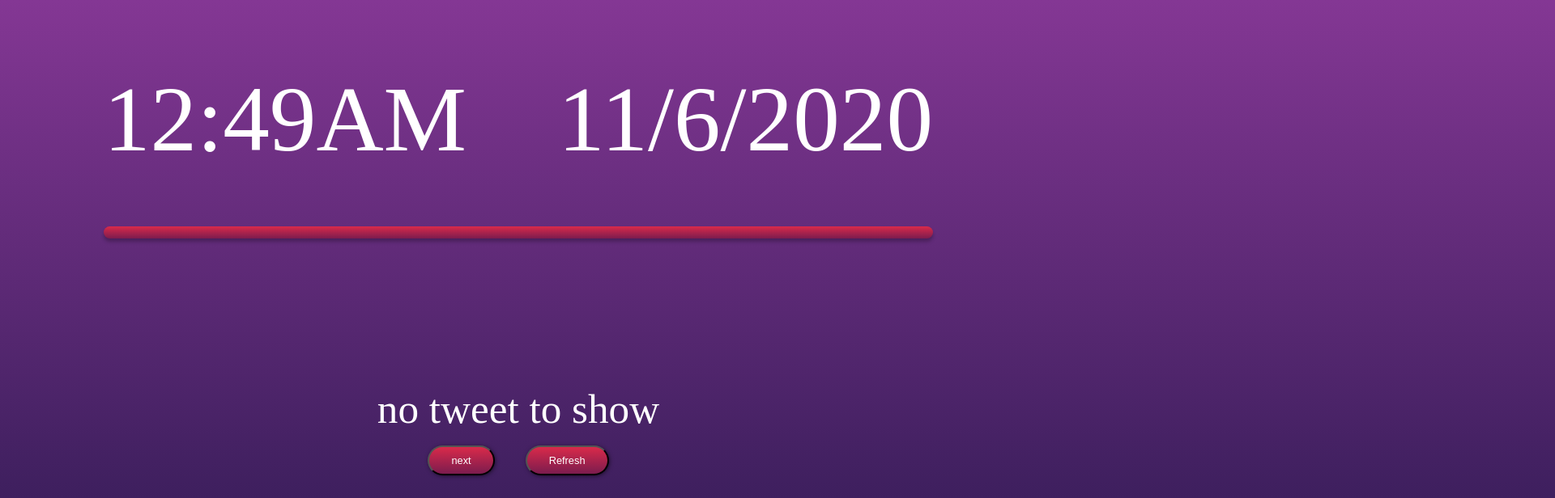
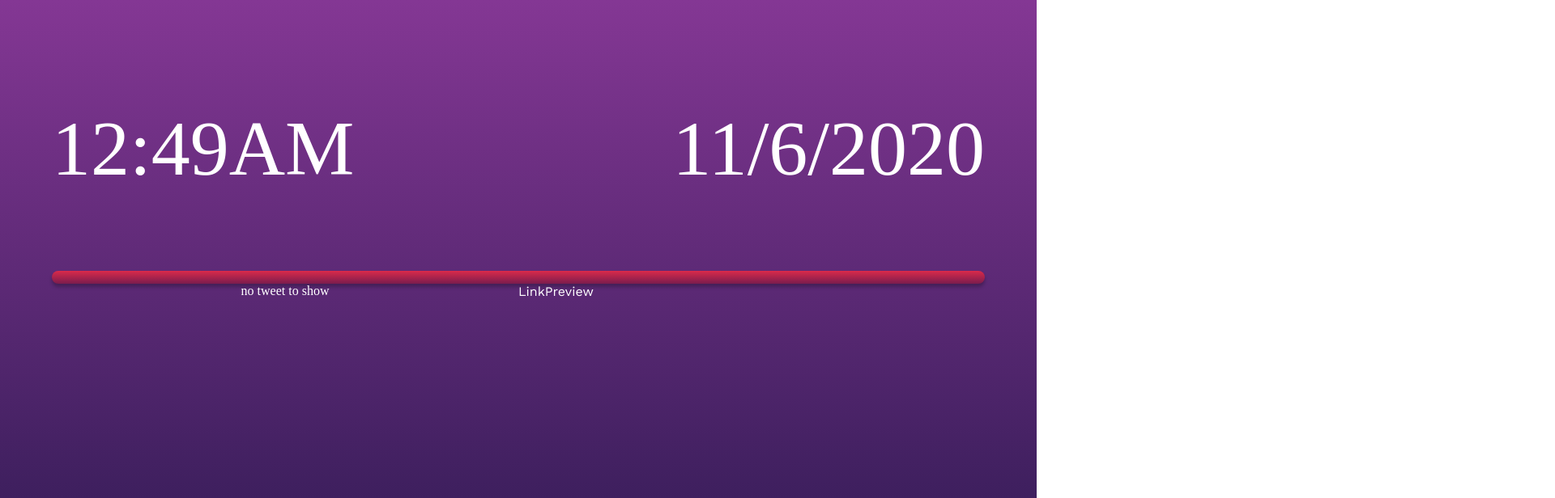
Before and after one commit to benjaminglasser/twitter-frame, a React (Create React App) app: page / in a window 1280 px wide. Shown: the top 616 px of the page at 81% size, 1920 px wide, since content can reach past the window. Built offline with nearby package versions, Linux system fonts and the light colour scheme.

Commit message:
style :pencil:

```diff
--- a/src/App.css
+++ b/src/App.css
@@ -1,6 +1,6 @@
 .App {
 
-  display: -webkit-box;
+  /* display: -webkit-box;
   display: -webkit-flex;
   display: -ms-flexbox;
   display: flex;
@@ -21,6 +21,23 @@
   font-family: 'Gilroy-Light';
   font-size: 3vw;
   line-height: 1vw;
-  color: black;
+  color: black; */
 
 }
+
+main {
+  display: grid;
+  grid-template: min-content 1fr min-content / 1fr 1fr;
+  width: 100%;
+  padding: 2em 4em;
+  box-sizing: border-box;
+}
+
+header {
+  grid-column: 1 / span 2;
+}
+
+.buttons-cnr {
+  grid-column: 1 / span 2;
+  text-align: center;
+}
--- a/src/App.js
+++ b/src/App.js
@@ -1,4 +1,4 @@
-import React, { Component } from 'react';
+import React, { useState, useEffect } from 'react';
 import Tweet from './tweet.js';
 import Upper from "./upper-section";
 import "./upper-section.css";
@@ -7,26 +7,54 @@ import "./clock.css";
 import "./App.css";
 import "./divider.css";
 import "./gradient.css";
+import LinkPreview from "./LinkPreview";
+import axios from 'axios';
 
 
+const initialTweets = [
+]
 
+export default (props) => {
+  const [tweets, setTweets] = useState(initialTweets)
+  const [current, setCurrent] = useState(0)
+  const [loading, setLoading] = useState(false)
 
-class App extends Component {
-  render() {
+  function rehydrateTweets() {
+    setLoading(true)
+    axios.get('http://localhost:8000/latest')
+      .then((response) => {
+        setTweets(response.data);
+        setLoading(false)
+      })
+  }
+
+  const tweet = tweets[current]
+
   return (
     <div className="Gradient">
-      <div>
-        <div><Upper /></div>
-        <div className="Divider" />
-        <Tweet />
-      </div>
+      <main>
+        <header>
+          <Upper />
+          <div className="Divider" />
+        </header>
+        <Tweet tweet={tweet} loading={loading} />
+        <LinkPreview />
+
+        <div className="buttons-cnr">
+          <button
+            className="Button"
+            onClick={e => {
+              setCurrent(current+1)
+              // if we're at the end i.e current === tweets.length - 1...
+              // rehydrateTweets().then(() => setCurrent(0))
+            }}>next</button>
+          <button
+            className="Button"
+            onClick={e => {
+              rehydrateTweets()
+            }}>Refresh</button>
+        </div>
+        </main>
     </div>
-
-
-  );
-  }
+  )
 }
-
-
-
-export default App;
--- /dev/null
+++ b/src/LinkPreview.js
@@ -0,0 +1,9 @@
+import React, { Component } from 'react'
+
+export default (props) => {
+    return (
+        <div>
+            LinkPreview
+        </div>
+    )
+}
--- a/src/divider.css
+++ b/src/divider.css
@@ -1,14 +1,16 @@
 .Divider {
-    position: fixed;
-    bottom: 650px;
-    top: 35%;
-    width: 80vw;
-    height: 1.2vw;
-    right: 0%;
-    left: 10%;
+    /* position: fixed; */
+    /* bottom: 650px; */
+    /* top: 35%; */
+    /* width: 80vw; */
+    /* height: 1.2vw; */
+    /* right: 0%; */
+    /* left: 10%; */
 
     background: linear-gradient(180deg, #DA2A4A 0%, rgba(255, 255, 255, 0) 100%), #7B1C4E;
     box-shadow: 0px 4px 4px rgba(0, 0, 0, 0.25);
     border-radius: 12px;
-    line-height: 1vw;
+    /* line-height: 1vw; */
+
+    height: 1em;
 }
--- a/src/gradient.css
+++ b/src/gradient.css
@@ -1,5 +1,3 @@
 .Gradient {
-    width: 500vw;
-    height: 100vh;
     background-image: linear-gradient(#843794, #29184E);
 }
--- a/src/index.css
+++ b/src/index.css
@@ -1,5 +1,6 @@
 @import url('https://fonts.googleapis.com/css?family=Work+Sans');
 
+html, body, #root, .Gradient, main { height: 100%; }
 
 body {
   margin: 0;
@@ -13,3 +14,5 @@ body {
 code {
   font-family: 'Work-Sans';
 }
+
+* { box-sizing: border-box }
--- a/src/tweet.css
+++ b/src/tweet.css
@@ -1,13 +1,5 @@
 .Tweet {
-
     font-family: 'Gilroy-Light';
     position: relative;
-    left: 2%;
-    top: 60vh;
-    right: 0%;
-    bottom: 10%;
-    width: 80vw;
-    font-size: 4vw;
-    line-height: 4vw;
     text-align: center;
 }
--- a/src/tweet.js
+++ b/src/tweet.js
@@ -1,32 +1,10 @@
-import {
-    useState,
-    useEffect,
-  } from 'react'
-import axios from 'axios';
+import React from 'react'
 import "./Button.css";
 import "./tweet.css";
 import moment from "moment";
 
-
-  const initialTweets = [
-  ]
-
-  function Tweet() {
-    const [tweets, setTweets] = useState(initialTweets)
-    const [current, setCurrent] = useState(0)
-    const [loading, setLoading] = useState(false)
-
-    function rehydrateTweets() {
-      setLoading(true)
-      axios.get('http://localhost:8000/latest')
-        .then((response) => {
-          setTweets(response.data);
-          setLoading(false)
-        })
-    }
-
-    const tweet = tweets[current]
-
+function Tweet(props) {
+  const { loading, tweet } = props
   return (
     <div className="Tweet">
       { loading
@@ -40,14 +18,6 @@ import moment from "moment";
             <div className="tweet-text">{tweet.text}</div>
           </div>
         : <div>no tweet to show</div> }
-        <button className="Button" onClick={e => {
-          setCurrent(current+1)
-          // if we're at the end i.e current === tweets.length - 1...
-          // rehydrateTweets().then(() => setCurrent(0))
-        }}>next</button>
-        <button className="Button" onClick={e => {
-          rehydrateTweets()
-          }}>Refresh</button>
     </div>
   );
 }
--- a/src/upper-section.css
+++ b/src/upper-section.css
@@ -1,28 +1,25 @@
 .Upper {
 font-family: 'Gilroy-Light';
-position: absolute;
-top: 10%;
+/* position: absolute; */
+/* top: 10%;
 bottom: 585.5px;
-left: 10%;
-display: -webkit-box;
-display: -webkit-flex;
-display: -ms-flexbox;
+left: 10%; */
 display: flex;
-width: 80vw;
--webkit-box-orient: horizontal;
--webkit-box-direction: normal;
--webkit-flex-direction: row;
+/* width: 80vw; */
+box-orient: horizontal;
+box-direction: normal;
 flex-direction: row;
--webkit-box-pack: justify;
--webkit-justify-content: space-between;
+box-pack: justify;
+justify-content: space-between;
 -ms-flex-pack: justify;
 justify-content: space-between;
--webkit-box-align: center;
--webkit-align-items: center;
+box-align: center;
+align-items: center;
 -ms-flex-align: center;
 align-items: center;
-font-size: 9vw;
-line-height: 9vw;
+/* font-size: 9vw;
+line-height: 9vw; */
 text-align: center;
 
+font-size: 6em;
 }
--- a/src/upper-section.js
+++ b/src/upper-section.js
@@ -6,8 +6,8 @@ class Upper extends Component {
     render() {
         return (
             <div className="Upper">
-                <div><Clock /></div>
-                <div><Calendar /></div>
+                <Clock />
+                <Calendar />
             </div>
         );
 
```
Lines whose indentation alone changed are shown as unchanged.
